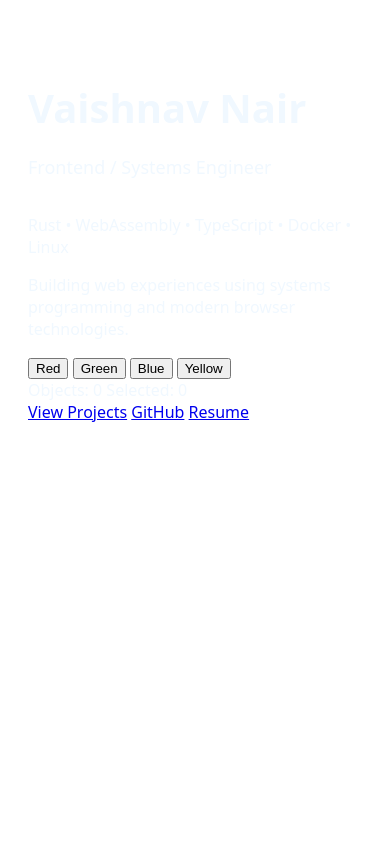
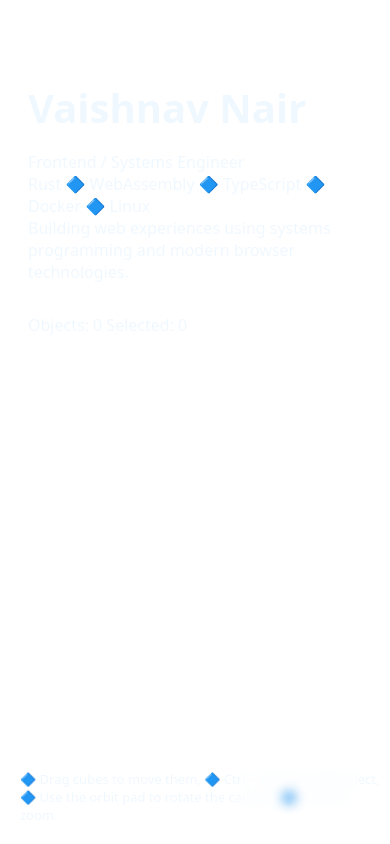
Before and after one commit to vaishnavnair0666/portfolio, a SvelteKit app in the folder app/: page / in a window 390 px wide. Built offline with nearby package versions, Linux system fonts and the light colour scheme.

Commit message:
Optimized for mobile hopefully and starting to add some content

```diff
--- a/app/src/lib/gfx/webgpu.ts
+++ b/app/src/lib/gfx/webgpu.ts
@@ -29,7 +29,7 @@ let mode: "idle" | "orbit" | "potential-drag" | "drag" = "idle";
 const DRAG_THRESHOLD = 5;
 
 function resizeCanvas(canvas: HTMLCanvasElement): boolean {
-  const dpr = window.devicePixelRatio || 1;
+  const dpr = Math.min(window.devicePixelRatio || 1, 1.5);
   const w = Math.floor(window.innerWidth * dpr);
   const h = Math.floor(window.innerHeight * dpr);
 
@@ -167,10 +167,17 @@ function createPipeline(
 
     @fragment
     fn fs_main(
+      @builtin(position) frag_pos: vec4<f32>,
       @location(0) normal: vec3<f32>,
       @location(1) color: vec4<f32>,
       @location(2) world_pos: vec3<f32>
     ) -> @location(0) vec4<f32> {
+
+      // SKY GRADIENT
+      let skyTop = vec3<f32>(0.55, 0.75, 0.95);
+      let skyHorizon = vec3<f32>(0.85, 0.92, 1.0);
+      let t = clamp(frag_pos.y / 800.0, 0.0, 1.0);
+      let skyColor = mix(skyHorizon, skyTop, t);
 
       let N = normalize(normal);
       let lightDir = normalize(light.direction);
@@ -189,30 +196,7 @@ function createPipeline(
       let shadow = smoothstep(1.2, 0.0, world_pos.y);
       finalColor = mix(finalColor, finalColor * 0.6, shadow * 0.25);
 
-      // ----- GRID FLOOR -----
-      if (N.y > 0.95) {
-        let minor = 1.0;
-        let major = 5.0;
-
-        let gx = abs(fract(world_pos.x / minor) - 0.5);
-        let gz = abs(fract(world_pos.z / minor) - 0.5);
-
-        let gMinor = min(gx, gz);
-
-        let gx2 = abs(fract(world_pos.x / major) - 0.5);
-        let gz2 = abs(fract(world_pos.z / major) - 0.5);
-
-        let gMajor = min(gx2, gz2);
-
-        if (gMinor < 0.02) {
-          finalColor *= 0.85;
-        }
-
-        if (gMajor < 0.03) {
-          finalColor = vec3<f32>(0.1,0.1,0.1);
-        }
-      }
-
+      finalColor = mix(finalColor, skyColor, 0.05);
       return vec4<f32>(finalColor, 1.0);
     }
     `
@@ -390,11 +374,15 @@ export async function startWebGPU(canvas: HTMLCanvasElement) {
       engine.update(0);
 
       const { rayOrigin, rayDir } = buildRay(e.clientX, e.clientY);
+      let lastDragUpdate = 0;
 
-      engine.update_drag_ray(
-        rayOrigin[0], rayOrigin[1], rayOrigin[2],
-        rayDir[0], rayDir[1], rayDir[2]
-      );
+      if (performance.now() - lastDragUpdate > 16) {
+        lastDragUpdate = performance.now();
+        engine.update_drag_ray(
+          rayOrigin[0], rayOrigin[1], rayOrigin[2],
+          rayDir[0], rayDir[1], rayDir[2]
+        );
+      }
     }
   });
 
@@ -425,6 +413,11 @@ export async function startWebGPU(canvas: HTMLCanvasElement) {
   engine.add_color(ground, 0.35, 0.37, 0.40)
   engine.set_static(ground)
   const sun = engine.create_entity();
+  const sunDistance = 12;
+  const lightData = new Float32Array(4);
+  engine.set_scale(sun, 0.8, 0.8, 0.8);
+  engine.add_color(sun, 1.0, 0.9, 0.3);
+  engine.set_static(sun);
 
   const gridSize = 10;
   const spacing = 1.2;
@@ -518,23 +511,6 @@ export async function startWebGPU(canvas: HTMLCanvasElement) {
       createDepthTexture();
     }
 
-    const delta = (now - lastTime) * 0.001;
-    lastTime = now;
-
-    engine.update(delta);
-
-    const ptr = engine.render_buffer_ptr();
-    const len = engine.render_buffer_len();
-
-    const renderData = new Float32Array(memory.buffer, ptr, len);
-
-    device.queue.writeBuffer(
-      modelStorageBuffer,
-      0,
-      renderData.buffer,
-      renderData.byteOffset,
-      renderData.byteLength
-    );
     const t = now * 0.0003;
 
     const lightDir = [
@@ -545,7 +521,6 @@ export async function startWebGPU(canvas: HTMLCanvasElement) {
 
     const sun_dist = Math.hypot(...lightDir);
     const dir = lightDir.map(v => v / sun_dist);
-    const sunDistance = 12;
     const sunPos = [
       -dir[0] * sunDistance,
       -dir[1] * sunDistance,
@@ -558,16 +533,33 @@ export async function startWebGPU(canvas: HTMLCanvasElement) {
       sunPos[2],
       0, 0, 0
     );
-
-    engine.set_scale(sun, 0.8, 0.8, 0.8);
-    engine.add_color(sun, 1.0, 0.9, 0.3);
-    engine.set_static(sun);
+    lightData[0] = dir[0];
+    lightData[1] = dir[1];
+    lightData[2] = dir[2];
+    lightData[3] = 0;
     device.queue.writeBuffer(
       lightBuffer,
       0,
-      new Float32Array([dir[0], dir[1], dir[2], 0])
+      lightData
     );
+    engine.camera_orbit(0.0003, 0);
+    const delta = (now - lastTime) * 0.001;
+    lastTime = now;
 
+
+    const ptr = engine.render_buffer_ptr();
+    const len = engine.render_buffer_len();
+
+    const renderData = new Float32Array(memory.buffer, ptr, len);
+
+    engine.update(delta);
+    device.queue.writeBuffer(
+      modelStorageBuffer,
+      0,
+      renderData.buffer,
+      renderData.byteOffset,
+      renderData.byteLength
+    );
     const vpPtr = engine.view_proj_ptr();
     const vpData = new Float32Array(memory.buffer, vpPtr, 16);
 
--- a/app/src/routes/+page.svelte
+++ b/app/src/routes/+page.svelte
@@ -5,25 +5,55 @@
 	let canvas: HTMLCanvasElement;
 
 	let locked = false;
+	let dragging = false;
+	let lastX = 0;
+	let lastY = 0;
+
 	let objects = 0;
 	let selected = 0;
 
+	const isMobile = /Android|iPhone|iPad|iPod/i.test(navigator.userAgent);
+
 	function start(e: PointerEvent) {
+		e.preventDefault();
+
 		const el = e.currentTarget as HTMLElement;
-		el.requestPointerLock();
+
+		dragging = true;
+		lastX = e.clientX;
+		lastY = e.clientY;
+
+		if (!isMobile) {
+			el.requestPointerLock();
+		}
 	}
 
-	function move(e: MouseEvent) {
-		if (!locked) return;
+	function move(e: PointerEvent) {
+		if (!dragging) return;
 
-		const dx = e.movementX;
-		const dy = e.movementY;
+		let dx;
+		let dy;
+
+		if (locked) {
+			dx = e.movementX;
+			dy = e.movementY;
+		} else {
+			dx = e.clientX - lastX;
+			dy = e.clientY - lastY;
+		}
+
+		lastX = e.clientX;
+		lastY = e.clientY;
 
 		engineAPI?.orbit(dx * 0.005, dy * 0.005);
 	}
 
 	function end() {
-		document.exitPointerLock();
+		dragging = false;
+
+		if (!isMobile) {
+			document.exitPointerLock();
+		}
 	}
 
 	onMount(() => {
@@ -39,8 +69,9 @@
 		}
 
 		document.addEventListener('pointerlockchange', lockChange);
-		window.addEventListener('mousemove', move);
-		window.addEventListener('mouseup', end);
+
+		window.addEventListener('pointermove', move);
+		window.addEventListener('pointerup', end);
 
 		interval = window.setInterval(() => {
 			if (engineAPI) {
@@ -53,8 +84,8 @@
 			cleanup?.();
 
 			document.removeEventListener('pointerlockchange', lockChange);
-			window.removeEventListener('mousemove', move);
-			window.removeEventListener('mouseup', end);
+			window.removeEventListener('pointermove', move);
+			window.removeEventListener('pointerup', end);
 
 			clearInterval(interval);
 		};
@@ -62,36 +93,43 @@
 </script>
 
 <canvas bind:this={canvas} class="gfx-canvas"></canvas>
-<main class="content">
+
+<main class="content ui">
 	<h1>Vaishnav Nair</h1>
 
 	<p class="tagline">Frontend / Systems Engineer</p>
 
-	<p class="tech">Rust • WebAssembly • TypeScript • Docker • Linux</p>
+	<p class="tech">Rust 🔷 WebAssembly 🔷 TypeScript 🔷 Docker 🔷 Linux</p>
 
 	<p class="intro">
 		Building web experiences using systems programming and modern browser technologies.
 	</p>
-	<div class="palette">
+
+	<div class="palette ui-interactive">
 		<button on:click={() => engineAPI.setColor(1, 0.4, 0.4)}>Red</button>
-
 		<button on:click={() => engineAPI.setColor(0.4, 1, 0.4)}>Green</button>
-
 		<button on:click={() => engineAPI.setColor(0.4, 0.4, 1)}>Blue</button>
-
 		<button on:click={() => engineAPI.setColor(1, 1, 0.4)}>Yellow</button>
 	</div>
+
 	<div class="stats">
 		Objects: {objects}
 		Selected: {selected}
 	</div>
-	<div class="buttons">
+	<div class="controls">
+		<p>
+			🔷 Drag cubes to move them, 🔷 Ctrl + click to multi-select, 🔷 Use the orbit pad to rotate
+			the camera, 🔷 Scroll to zoom.
+		</p>
+	</div>
+	<div class="buttons ui-interactive">
 		<a href="#projects">View Projects</a>
 		<a href="https://github.com/vaishnavnair0666">GitHub</a>
 		<a href="/resume.pdf">Resume</a>
 	</div>
+
 	<div
-		class="orbit-pad"
+		class="orbit-pad ui-interactive"
 		on:pointerdown={start}
 		on:pointermove={move}
 		on:pointerup={end}
@@ -100,14 +138,62 @@
 </main>
 
 <style>
+	* {
+		margin: 0;
+		user-select: none;
+		-webkit-user-select: none;
+	}
+
+	.gfx-canvas {
+		position: fixed;
+		inset: 0;
+		width: 100vw;
+		height: 100vh;
+		z-index: 0;
+	}
+
+	.ui {
+		position: relative;
+		z-index: 1;
+
+		max-width: 48rem;
+		margin: 5rem auto;
+		padding: 0 1.25rem;
+
+		font-family:
+			system-ui,
+			-apple-system,
+			BlinkMacSystemFont,
+			sans-serif;
+
+		pointer-events: none;
+	}
+
+	.ui-interactive,
+	.ui-interactive * {
+		pointer-events: auto;
+	}
+
 	h1 {
 		color: aliceblue;
+		font-size: 2.5rem;
+		margin-bottom: 1rem;
 	}
+
 	p {
 		color: aliceblue;
 	}
+
 	.stats {
 		color: aliceblue;
+	}
+	.controls {
+		position: fixed;
+		bottom: 20px;
+		left: 20px;
+		color: rgba(255, 255, 255, 0.7);
+		font-size: 13px;
+		pointer-events: none;
 	}
 	.orbit-pad {
 		position: fixed;
@@ -118,41 +204,34 @@
 		height: 120px;
 
 		border-radius: 12px;
+
 		background: rgba(255, 255, 255, 0.08);
 		backdrop-filter: blur(6px);
 
 		cursor: grab;
+
+		user-select: none;
+		-webkit-user-select: none;
+		touch-action: none;
 	}
+
 	.orbit-pad:active {
 		cursor: grabbing;
 	}
-	.content {
-		z-index: 1;
-		max-width: 48rem;
-		margin: 5rem auto;
-		padding: 0 1.25rem;
-		font-family:
-			system-ui,
-			-apple-system,
-			BlinkMacSystemFont,
-			sans-serif;
-	}
-	.gfx-canvas {
-		position: fixed;
-		inset: 0;
-		width: 100vw;
-		height: 100vh;
-		z-index: -1;
-	}
-	h1 {
-		font-size: 2.5rem;
-		margin-bottom: 1rem;
+
+	.palette button,
+	.buttons a {
+		background: rgba(255, 255, 255, 0.1);
+		color: white;
+		border: none;
+		padding: 8px 12px;
+		margin-right: 6px;
+		border-radius: 6px;
+		cursor: pointer;
 	}
 
-	.tagline {
-		font-size: 1.125rem;
-		line-height: 1.6;
-		margin-bottom: 2rem;
-		color: aliceblue;
+	.palette button:hover,
+	.buttons a:hover {
+		background: rgba(255, 255, 255, 0.2);
 	}
 </style>
```
